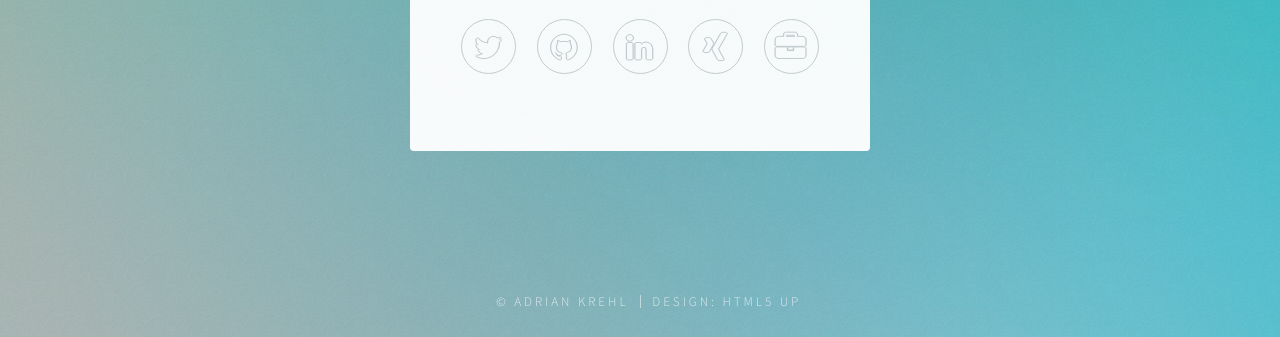
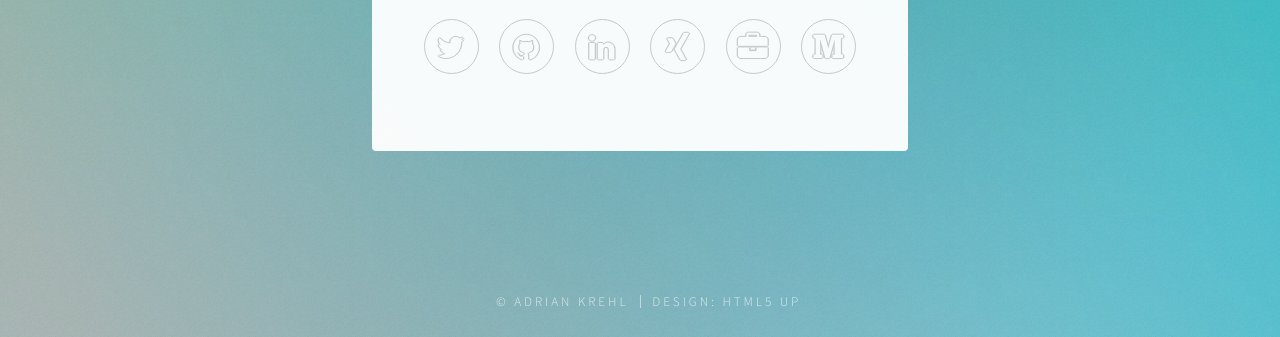
Before and after one commit to akrehl/adriankrehl.com, a plain HTML site: page index.html in a window 1280 px wide. Shown: the part 463-800 px from the top of the page. Drawn offline with Linux system fonts and the light colour scheme.

Commit message:
feat(index): add medium to links

```diff
--- a/index.html
+++ b/index.html
@@ -60,6 +60,7 @@ body {
 						<li><a href="https://www.linkedin.com/in/adriankrehl" class="fa-linkedin">LinkedIn</a></li>
 						<li><a href="https://www.xing.com/profile/Adrian_Krehl" class="fa-xing">Xing</a></li>
 						<li><a href="http://akrehl.com" class="fa-briefcase">Projects</a></li>
+						<li><a href="https://medium.com/@akrehl" class="fa-medium">Blog</a></li>
 					</ul>
 				</footer>
 			</section>
```
